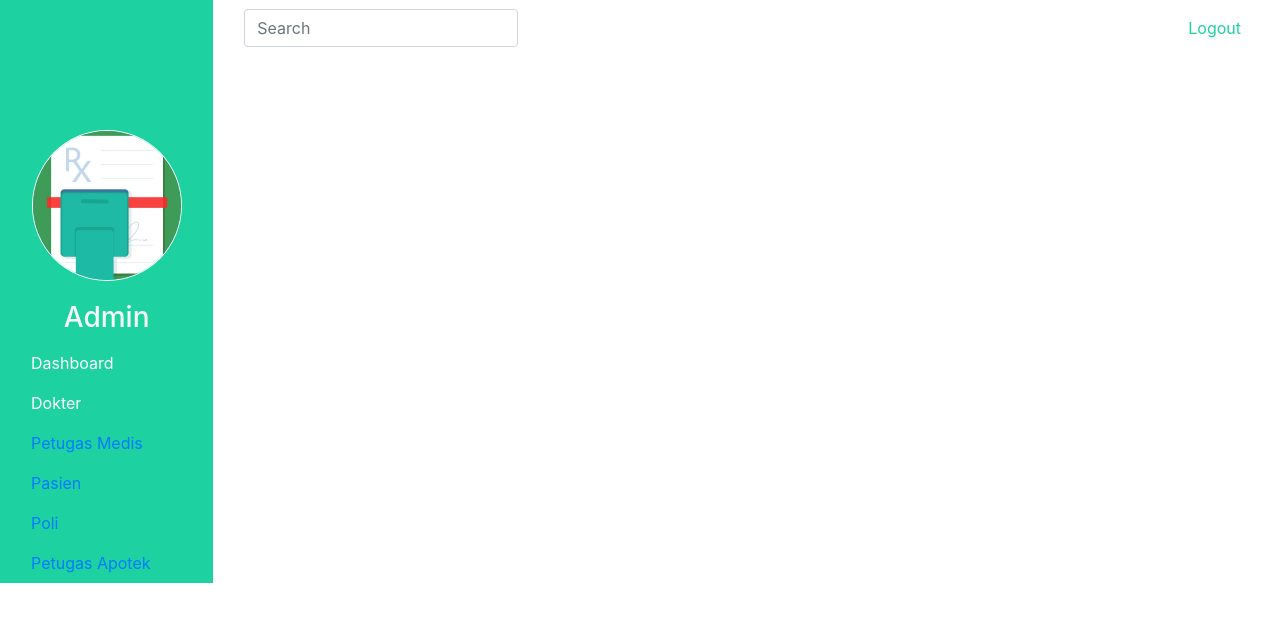
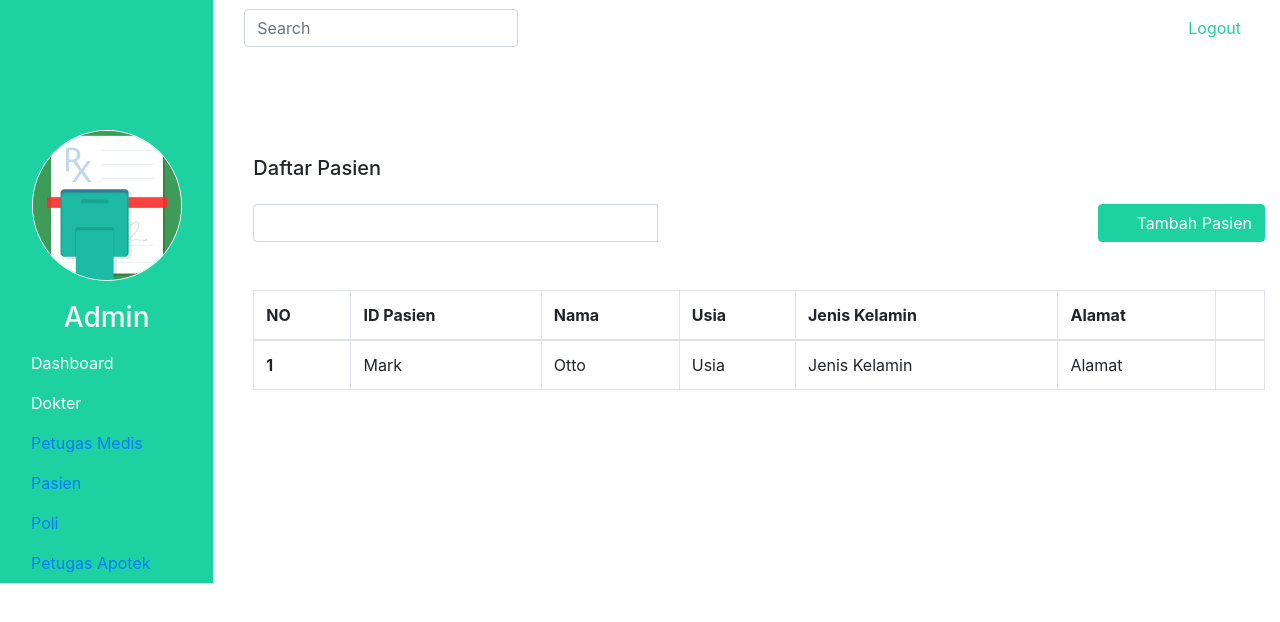
Before and after one commit to daffaputradamar/medicode, an Angular app: page /petugasmedis in a window 1280 px wide. Before the commit this address led to /. Shown: the top 622 px of the page. Built offline with nearby package versions, Linux system fonts and the light colour scheme.

Commit message:
add petugas medis page

```diff
--- a/src/app/app.component.html
+++ b/src/app/app.component.html
@@ -1,6 +1,6 @@
 <div class="container-fluid">
   <div class="row">
-    <div class="col-md-2 bg-medicode text-light ">
+    <div class="col-md-2 bg-medicode text-light">
       <app-sidebar></app-sidebar>
     </div>
     <div class="col-md-9 ml-sm-auto col-lg-10">
--- a/src/app/app.module.ts
+++ b/src/app/app.module.ts
@@ -13,6 +13,8 @@ import { AddDokterComponent } from './pages/add-dokter/add-dokter.component';
 import { LoginComponent } from './pages/login/login.component';
 import { DokterComponent } from './pages/dokter/dokter.component';
 import { TambahresepComponent } from './pages/dokter/tambahresep/tambahresep.component';
+import { PetugasMedisComponent } from './pages/petugas-medis/petugas-medis.component';
+import { TambahpasienComponent } from './pages/petugas-medis/tambahpasien/tambahpasien.component';
 
 @NgModule({
 
@@ -25,6 +27,8 @@ import { TambahresepComponent } from './pages/dokter/tambahresep/tambahresep.com
     LoginComponent,
     DokterComponent,
     TambahresepComponent,
+    PetugasMedisComponent,
+    TambahpasienComponent,
   ],
 
 
--- /dev/null
+++ b/src/app/pages/petugas-medis/petugas-medis.component.html
@@ -0,0 +1,43 @@
+<div style="margin-top: 100px; margin-left: 25px;">
+  <h5>Daftar Pasien</h5>
+  <div class="row mt-4">
+    <div class="col-lg-5">
+      <form action="" method="post">
+        <div class="input-group">
+          <input type="text" class="form-control" />
+          <div class="input-group-append">
+            <i class="fas fa-search"></i>
+          </div>
+        </div>
+      </form>
+    </div>
+    <div class="col-lg-7">
+      <button type="button" href="#" class="btn btn-medicode float-right btn-md" ><span class="btn btn-labeled"><i class="fas fa-plus"></i></span>Tambah Pasien</button>
+    </div>
+  </div>
+
+  <table class="table table-bordered mt-5">
+    <thead>
+      <tr>
+        <th scope="col">NO</th>
+        <th scope="col">ID Pasien</th>
+        <th scope="col">Nama</th>
+        <th scope="col">Usia</th>
+        <th scope="col">Jenis Kelamin</th>
+        <th scope="col">Alamat</th>
+        <th scope="col"> </th>
+      </tr>
+    </thead>
+    <tbody>
+      <tr>
+        <th scope="row">1</th>
+        <td>Mark</td>
+        <td>Otto</td>
+        <td>Usia</td>
+        <td>Jenis Kelamin</td>
+        <td>Alamat</td>
+        <td></td>
+      </tr>
+    </tbody>
+  </table>
+</div>
--- /dev/null
+++ b/src/app/pages/petugas-medis/petugas-medis.component.ts
@@ -0,0 +1,15 @@
+import { Component, OnInit } from '@angular/core';
+
+@Component({
+  selector: 'app-petugas-medis',
+  templateUrl: './petugas-medis.component.html',
+  styleUrls: ['./petugas-medis.component.css']
+})
+export class PetugasMedisComponent implements OnInit {
+
+  constructor() { }
+
+  ngOnInit() {
+  }
+
+}
--- /dev/null
+++ b/src/app/pages/petugas-medis/tambahpasien/tambahpasien.component.html
@@ -0,0 +1,44 @@
+<div class="card ml-3" style="width: 550px;margin-top: 80px;">
+  <div class="card-body">
+    <h5 class="card-title text-center">Form Tambah Pasien</h5>
+    <form action="" method="post" class="mt-4">
+      <div class="form-group row">
+        <label class="col-sm-4 col-form-label">Nama Pasien</label>
+        <div class="col-sm-7">
+          <input type="text" class="form-control" name="" placeholder="" />
+        </div>
+      </div>
+      <div class="form-group row">
+        <label class="col-sm-4 col-form-label">Usia</label>
+        <div class="col-sm-7">
+          <input type="text" class="form-control" name="" placeholder="" />
+        </div>
+      </div>
+      <div class="form-group row">
+        <label class="col-sm-4 col-form-label">Jenis Kelamin</label>
+        <div class="col-sm-7">
+          <div class="dropdown">
+            <button class="btn btn-secondary dropdown-toggle fluid" type="button" id="dropdownMenuButton" data-toggle="dropdown" aria-haspopup="true" aria-expanded="false">
+              Dropdown button
+            </button>
+            <div class="dropdown-menu" aria-labelledby="dropdownMenuButton">
+              <a class="dropdown-item" href="#">Action</a>
+              <a class="dropdown-item" href="#">Another action</a>
+              <a class="dropdown-item" href="#">Something else here</a>
+            </div>
+          </div>
+        </div>
+      </div>
+      <div class="form-group row">
+        <label class="col-sm-4 col-form-label">Alamat</label>
+        <div class="col-sm-7">
+          <input type="text" class="form-control" name="" placeholder="" />
+        </div>
+      </div>
+      <div class="text-center mt-5">
+
+        <button type="button" class="btn btn-medicode">Tambah</button>
+      </div>
+    </form>
+  </div>
+</div>
--- /dev/null
+++ b/src/app/pages/petugas-medis/tambahpasien/tambahpasien.component.ts
@@ -0,0 +1,15 @@
+import { Component, OnInit } from '@angular/core';
+
+@Component({
+  selector: 'app-tambahpasien',
+  templateUrl: './tambahpasien.component.html',
+  styleUrls: ['./tambahpasien.component.css']
+})
+export class TambahpasienComponent implements OnInit {
+
+  constructor() { }
+
+  ngOnInit() {
+  }
+
+}
```
Also changed, not shown: src/app/app-routing.module.ts (+10 -0 lines), src/app/pages/petugas-medis/petugas-medis.component.css (added), src/app/pages/petugas-medis/tambahpasien/tambahpasien.component.css (added), 2 other files (tests, documents, lock files or other folders).
